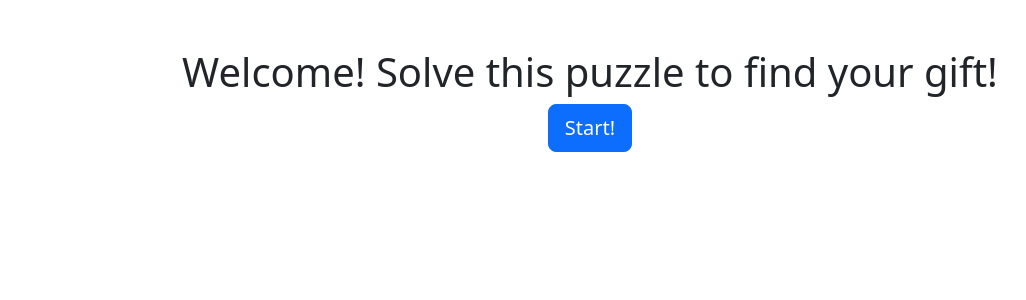
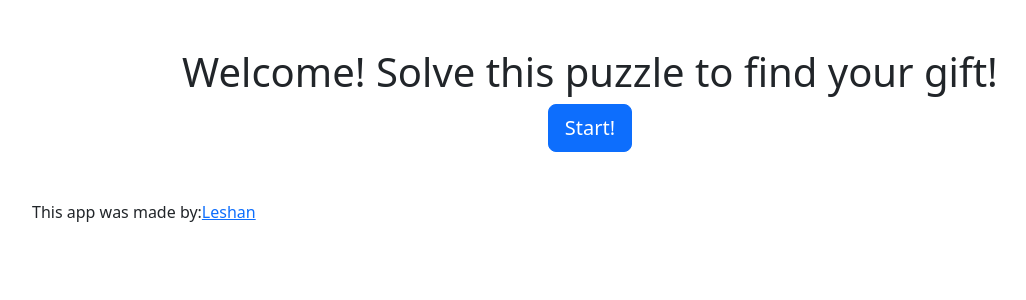
Before and after one commit to lpattersonn/finder-pro, a React (Create React App) app: page / in a window 1280 px wide. Shown: the top 300 px of the page, without its empty margins (50-1076 px from the left). Built offline with nearby package versions, Linux system fonts and the light colour scheme.

Commit message:
Update Home.jsx

```diff
--- a/src/Components/Home.jsx
+++ b/src/Components/Home.jsx
@@ -10,6 +10,7 @@ export default function Home() {
                 <Link to="/first-page"><button class="btn btn-primary btn-lg" type="button">Start!</button></Link>
                 </div>
             </div>
+            <div class="mt-5">This app was made by:<a href="https://leshanpatterson.com/" target="_blank">Leshan</a></div>
         </div>
     )
 };
```
